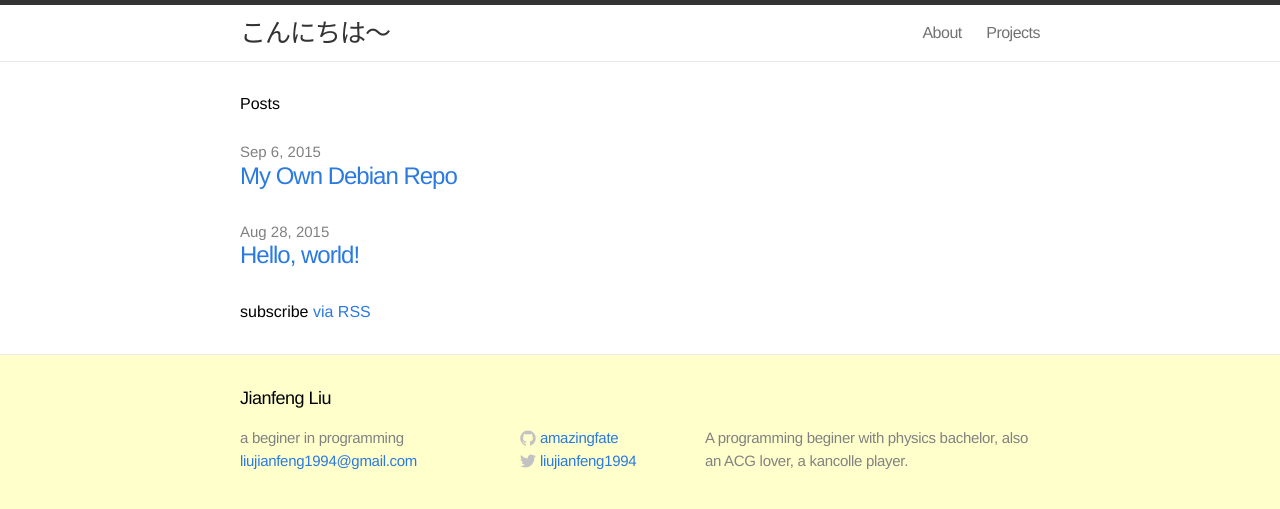
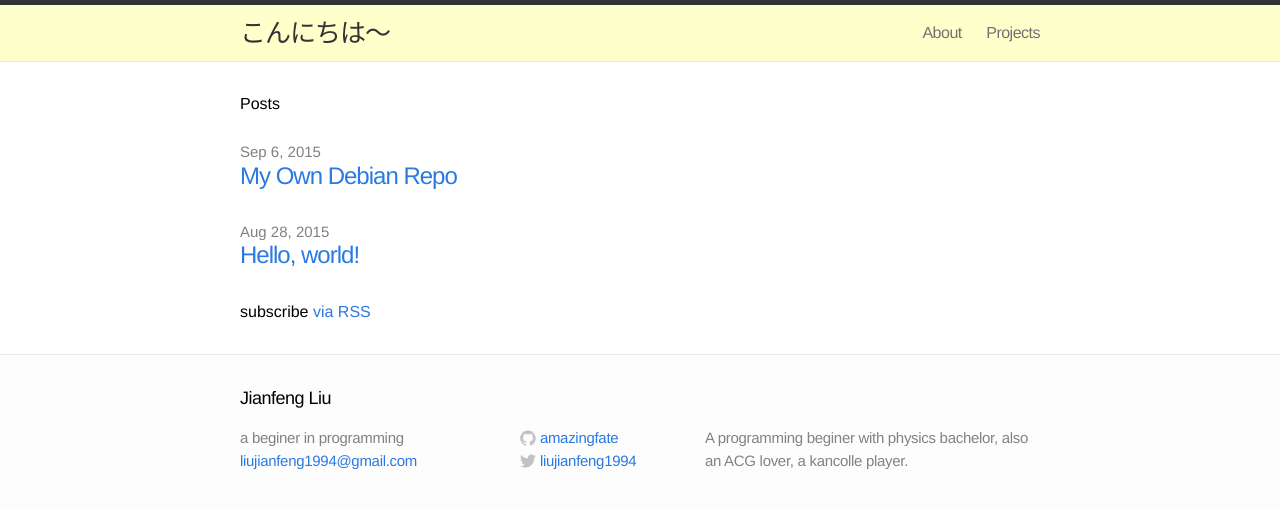
Before and after one commit to amazingfate/amazingfate.github.io, a Jekyll site: the page built from index.html, in a window 1280 px wide. Shown: the top 509 px of the page. Built offline with Jekyll 4.4.1, drawn with Linux system fonts in a browser that asks for light colours; Markdown is read by kramdown in place of the engine named in the settings.

Commit message:
change header color

```diff
--- a/css/main.css
+++ b/css/main.css
@@ -9,12 +9,12 @@
 html, body { height: 100%; }
 
 body {
-  background-color: #ffffcc;
+  background-color: #FFF;
   font-family: Helvetica, Arial, sans-serif;
   font-size: 16px;
   line-height: 1.5;
   font-weight: 300;
-  background-color: #ffffcc;
+  background-color: #fdfdfd;
 }
 
 h1, h2, h3, h4, h5, h6 { font-size: 100%; font-weight: 400; }
@@ -45,7 +45,7 @@ a:visited { color: #205caa; }
   border-top: 5px solid #333;
   border-bottom: 1px solid #e8e8e8;
   min-height: 56px;
-  background-color: white;
+  background-color: #ffffcc;
 }
 
 .site-title,
```
